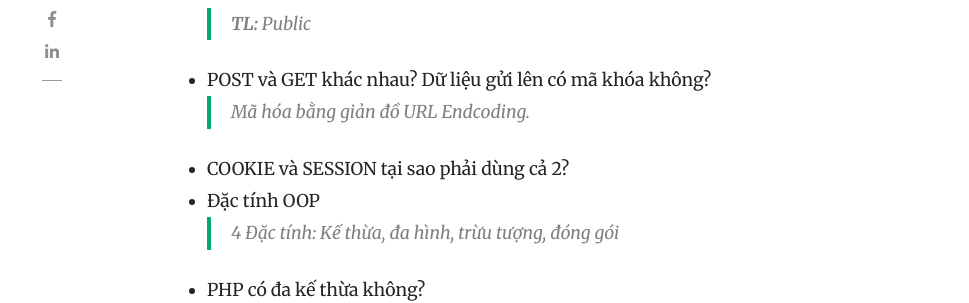
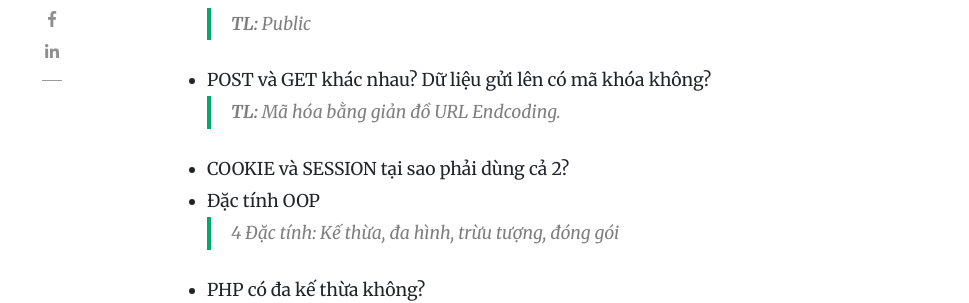
Before and after one commit to tuitucode/tuitucode.github.io, a Jekyll site: the page built from _posts/2019-12-20-kinh-nghiem-phong-van.md, in a window 1280 px wide and 900 px high, scrolled down 963 px. Shown: the part 159-462 px from the top of the window, without its empty margins (118-1087 px from the left). Built offline with Jekyll 4.4.1, drawn with Linux system fonts in a browser that asks for light colours; nearby versions of some CDN libraries; comment, search, counter and statistics services are not loaded.

```diff
--- a/_posts/2019-12-20-kinh-nghiem-phong-van.md
+++ b/_posts/2019-12-20-kinh-nghiem-phong-van.md
@@ -15,7 +15,7 @@ Kinh nghiệm phỏng vấn
 - Constructor có modifier là?
 > **TL:** Public
 - POST và GET khác nhau? Dữ liệu gửi lên có mã khóa không?
-> Mã hóa bằng giản đồ URL Endcoding.
+> **TL:** Mã hóa bằng giản đồ URL Endcoding.
 - COOKIE và SESSION tại sao phải dùng cả 2?
 - Đặc tính OOP
 > 4 Đặc tính: Kế thừa, đa hình, trừu tượng, đóng gói
```
